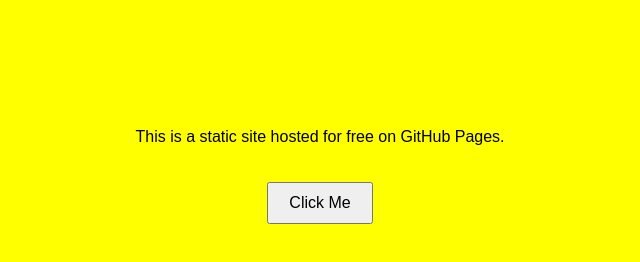
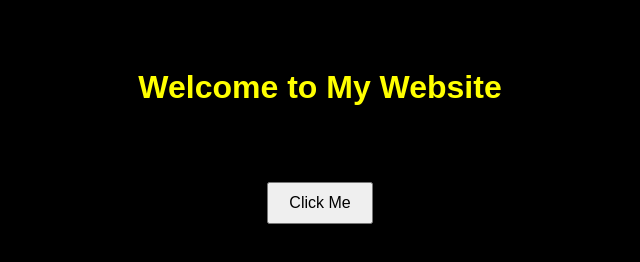
Before and after one commit to briandimurro/my-website, a plain HTML site: page index.html in a window 1280 px wide. Shown: the whole page, without its empty margins (320-960 px from the left). Drawn offline with Linux system fonts and the light colour scheme.

Commit message:
Update index.html

```diff
--- a/index.html
+++ b/index.html
@@ -7,7 +7,7 @@
   <style>
     body {
       font-family: Arial, sans-serif;
-      background: #FFFF00;
+      background: black;
       padding: 40px;
       text-align: center;
     }
```
